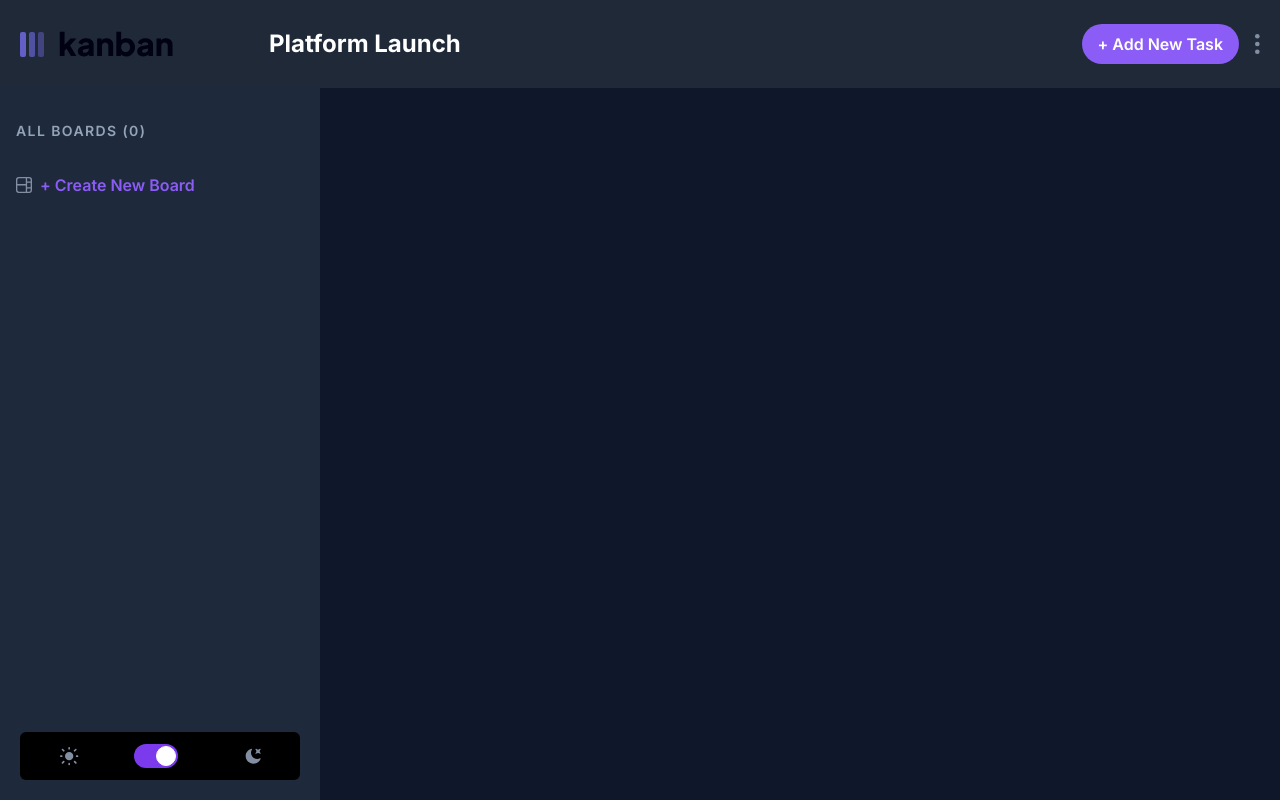
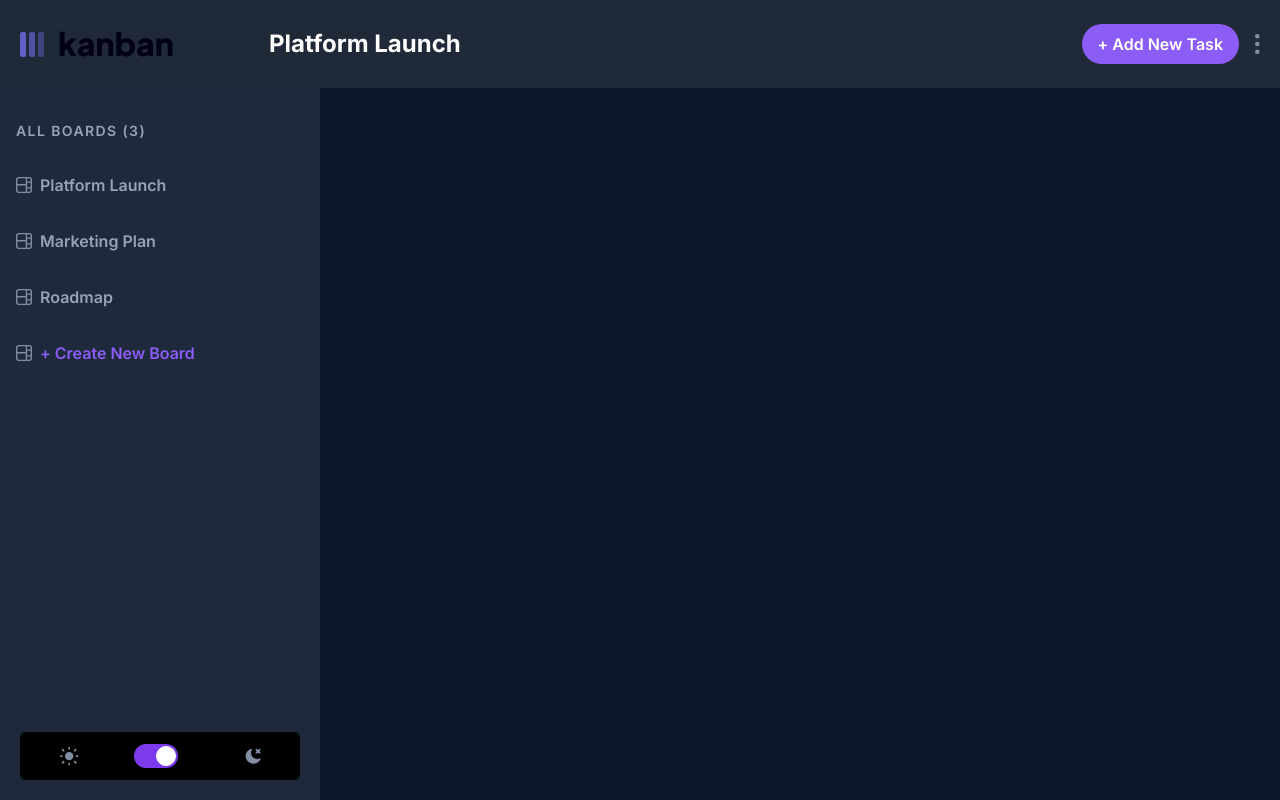
Before and after one commit to Jcerovsky/kanban-task-management, a Next.js app: page / in a window 1280 px wide. Built offline with nearby package versions, Linux system fonts and the light colour scheme.

Commit message:
fix displaying boards bug

```diff
--- a/src/app/components/Sidebar.tsx
+++ b/src/app/components/Sidebar.tsx
@@ -15,18 +15,16 @@ function Sidebar() {
     if (data.length > 0) {
       setBoardList(data.map((board: DataProps) => board.name));
     }
-  }, [boardList]);
-
-  console.log(boardList);
+  }, [data]);
 
   return (
     <div className="flex flex-col bg-white dark:bg-slate-800 fixed top-[85px] bottom-0 left-0 text-slate-400 w-3/12">
       <p className="mt-5 p-4 text-sm tracking-widest">
-        ALL BOARDS ({boardList.length})
+        ALL BOARDS ({boardList?.length})
       </p>
 
       <div className="flex flex-col ">
-        {boardList.map((board) => (
+        {boardList?.map((board) => (
           <div
             key={crypto.randomUUID()}
             className="flex gap-2 items-center p-4 mr-4 rounded-r-full cursor-pointer hover:text-violet-500 hover:bg-violet-100 "
```
